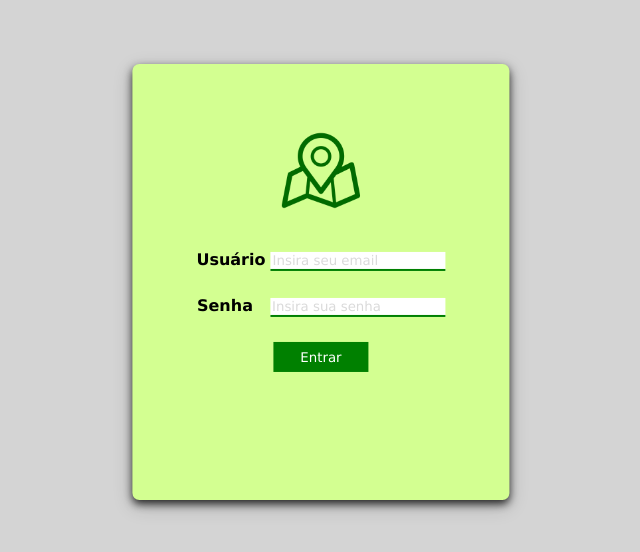
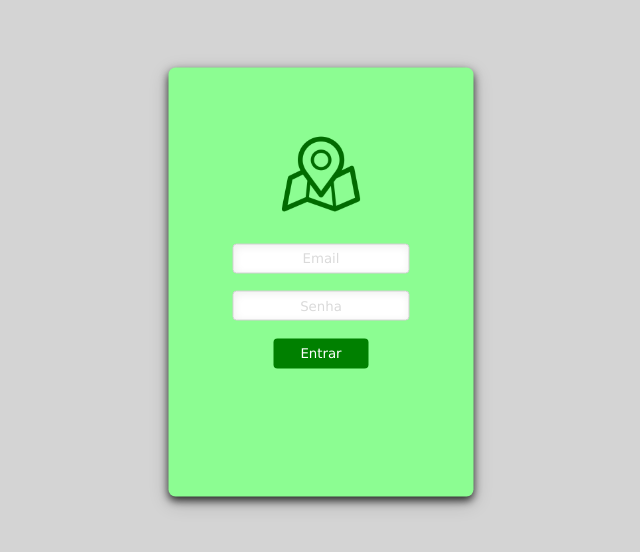
Before and after one commit to DanielWallaws/B7WebTasks, a plain HTML site: page Js/projetos-praticos/projeto-da-minha-mente/Login/index.html in a window 1280 px wide. Shown: the part 118-670 px from the top of the page, without its empty margins (319-959 px from the left). Drawn offline with Linux system fonts and the light colour scheme.

Commit message:
first my part of my made up challenge

```diff
--- a/Js/projetos-praticos/projeto-da-minha-mente/Login/index.html
+++ b/Js/projetos-praticos/projeto-da-minha-mente/Login/index.html
@@ -15,11 +15,11 @@
             <img src="./img/icones-de-localisation-de-la-carte-verte.png" id="img-logo-login" alt="">
             <!-- <h1>Faça o Login</h1> -->
 
-            <label for="user"><b>Usuário</b>
-                <input type="text" required class="user-input" id="user-input" maxlength="40" placeholder="Insira seu email">
+            <label for="user"><!--<b>Usuário</b>-->
+                <input type="text" required class="user-input" id="user-input" maxlength="40" placeholder="Email">
             </label>
-            <label for="password"><b>Senha</b>
-                <input type="password" required class="password-input" id="password-input" maxlength="25" placeholder="Insira sua senha">
+            <label for="password"> <!--<b>Senha</b>-->
+                <input type="password" required class="password-input" id="password-input" maxlength="25" placeholder="Senha">
             </label>
             <label for="submit" >
                 <input type="submit" title="Entrar" value="Entrar" class="btn-submit">
--- a/Js/projetos-praticos/projeto-da-minha-mente/Login/script.js
+++ b/Js/projetos-praticos/projeto-da-minha-mente/Login/script.js
@@ -1,60 +1,42 @@
 
+function renderForm() {
+    return new Promise(function(resolve, reject) {
         setTimeout(() => {
             const form = document.querySelector('.form-container');
             const body = document.querySelector('body');
-    renderForm;
 
             if(form.style.opacity == 0) {
 
                 form.style.opacity = 200;
                 body.style.backgroundColor = 'rgb(212, 212, 212)';
-
-        return renderForm = true;
-
-    } else {
-
-        return renderForm = false;
-
             }
 
-}, 1500);
+        }, 1200);
 
-this.renderForm = true;
-
-console.log(this.renderForm);
-
-class LoginValues {
-    constructor(user, password) {
-        this.valueUser = user;
-        this.valuePassword =  password;
-    }
-
-}
-const userName = document.getElementsByClassName('user-input')[0].value;
-const password = document.getElementsByClassName('password-input')[0].value;
         const btnSubmit = document.querySelector('.btn-submit');
-
-
-
 
         btnSubmit.addEventListener('click', (e)=> {
             e.preventDefault()
 
-    if(this.renderForm == true) {
-        /// Parei aqui para resolver a charada
-        if(userName !== '' && password !== '') {
-            console.log('Entrou no if da classe')
-            let valuesLogin = new LoginValues(userName, password);
-            console.log(valuesLogin)
-        }
+            //Desafio 2: construir um Regex para o email e para a senha
+
+            const userName = document.getElementsByClassName('user-input')[0].value;
+            const password = document.getElementsByClassName('password-input')[0].value;
+
+            let valueLogin = {
+                valueUser: userName,
+                valuePassword: password
+            };
+
+            if (userName == false || password == false) {
+                reject('Falta usuário ou senha')
+            } else {
+                resolve(valueLogin)
+                console.log(valueLogin);
             }
 
-    let promisseLogin = new Promise(function(myResolve, myReject){
-        myResolve(valuesLogin == true);
-        myReject(valuesLogin == false);
-    });
-    promisseLogin.then(
-        function(value) {console.log('Logou')},
-        function(error) {console.error('Não logou')}
-    )
         })
+    })
+}
+
+renderForm();
--- a/Js/projetos-praticos/projeto-da-minha-mente/Login/style.css
+++ b/Js/projetos-praticos/projeto-da-minha-mente/Login/style.css
@@ -32,7 +32,7 @@ h1 {
     padding-top: 5%;
     padding-bottom: 10%;
     border-radius: 7px;
-    background-color:rgb(211, 255, 145);
+    background-color:rgb(140, 253, 146);
     box-shadow: 0 4px 8px 0 rgba(0, 0, 0, 0.8), 0 6px 20px 0 rgba(0, 0, 0, 0.19);
     opacity: 0;
     transition:all ease-in-out .2s;
@@ -43,64 +43,42 @@ h1 {
 }
 .user-input {
     margin-bottom: 10%;
-    border-top: transparent;
-    border-left: transparent;
-    border-right: transparent;
-    border-bottom: 2px solid green;
-}
-.user-input:hover,  .password-input:hover {
-    border-bottom: 2px solid rgb(0, 0, 0);
-    border-top: transparent;
-    border-left: transparent;
-    border-right: transparent;
-    transition:all ease .3s;
-    outline: 0;
-}
-.user-input:focus, .password-input:focus {
-    outline: 0;
-    border-bottom: 2px solid rgb(0, 0, 0);
-}
-.user-input::placeholder, .password-input::placeholder {
-    color: rgb(218, 218, 218);
-}
-.password-input {
-    margin-bottom: 10%;
-    border-top: transparent;
-    border-left: transparent;
-    border-right: transparent;
-    border-bottom: 2px solid green;
-    margin-left: 12px;
+    height: 30px;
     box-shadow: inset;
-
-}
-/* input {
     background: #fff;
     color: #525865;
     border-radius: 4px;
     border: 1px solid #d1d1d1;
     box-shadow: inset 1px 2px 8px rgba(0, 0, 0, 0.07);
-    font-family: inherit;
-    font-size: 1em;
-    line-height: 1.45;
-    outline: none;
-    padding: 0.6em 1.45em 0.7em;
-    -webkit-transition: .18s ease-out;
-    -moz-transition: .18s ease-out;
-    -o-transition: .18s ease-out;
-    transition: .18s ease-out;
-  }
-  input:hover {
-    box-shadow: inset 1px 2px 8px rgba(0, 0, 0, 0.02);
-  }
-  input:focus {
-    color: #4b515d;
-    border: 1px solid #B8B6B6;
-    box-shadow: inset 1px 2px 4px rgba(0, 0, 0, 0.01), 0px 0px 8px rgba(0, 0, 0, 0.2);
-  }
-  body {
+    text-align: center;
+
+}
+.user-input:hover,  .password-input:hover {
+
+    transition:all ease .3s;
+    outline: 0;
+
+}
+.user-input:focus, .password-input:focus {
+    outline: 0;
+}
+.user-input::placeholder, .password-input::placeholder {
+    color: rgb(218, 218, 218);
+    text-align: center;
+}
+.password-input {
+    margin-bottom: 10%;
+    height: 30px;
+    box-shadow: inset;
     background: #fff;
-    margin: 20px;
-  } */
+    color: #525865;
+    border-radius: 4px;
+    border: 1px solid #d1d1d1;
+    box-shadow: inset 1px 2px 8px rgba(0, 0, 0, 0.07);
+    text-align: center;
+
+}
+
 .btn-submit {
     height: 30px;
     width: 95px;
@@ -109,6 +87,7 @@ h1 {
     border-radius: 50x;
     color: #fff;
     cursor: pointer;
+    border-radius: 4px;
 }
 .btn-submit:hover {
     background-color: rgb(88, 153, 88);
```
Lines whose indentation alone changed are shown as unchanged.
